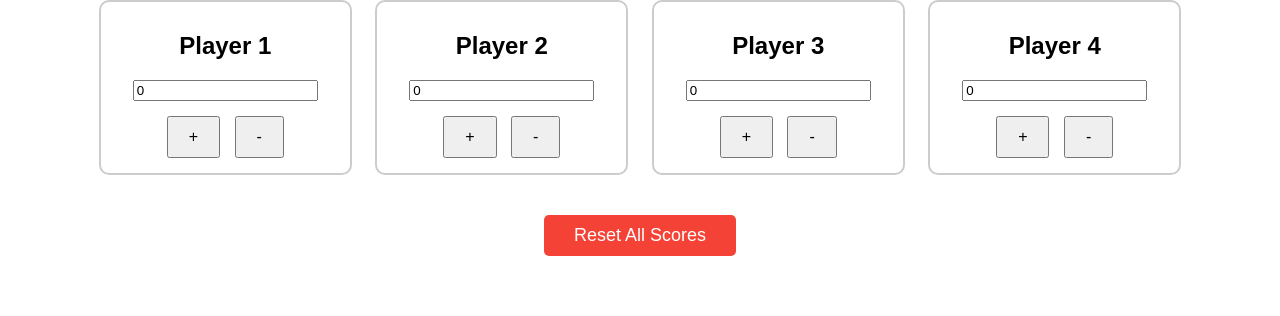
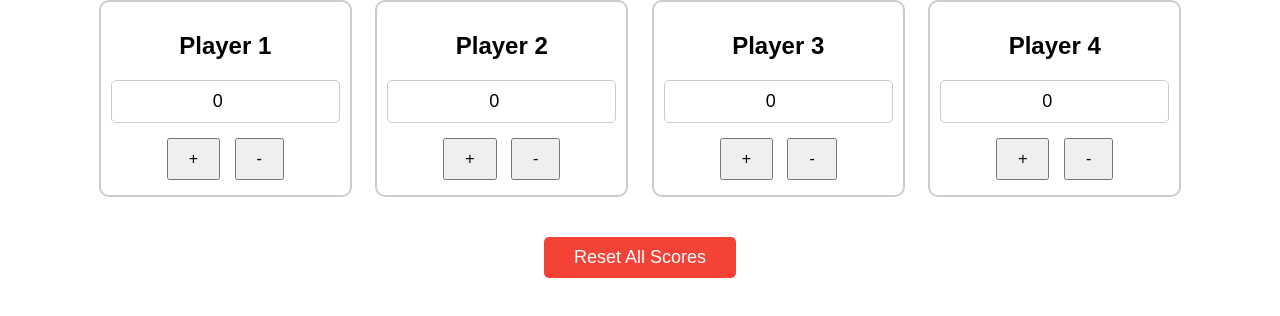
Before and after one commit to AzrealJonez/index.html, a plain HTML site: page 4PH.html in a window 1280 px wide. Drawn offline with Linux system fonts and the light colour scheme.

Commit message:
Update 4PH.html

```diff
--- a/4PH.html
+++ b/4PH.html
@@ -32,6 +32,15 @@
             min-width: 150px;
             text-align: center;
             box-sizing: border-box;
+        }
+        .player input[type="number"] {
+            width: 100%;
+            padding: 10px;
+            font-size: 18px;
+            text-align: center;
+            box-sizing: border-box;
+            border: 1px solid #ccc;
+            border-radius: 5px;
         }
         .buttons {
             margin-top: 10px;
```
